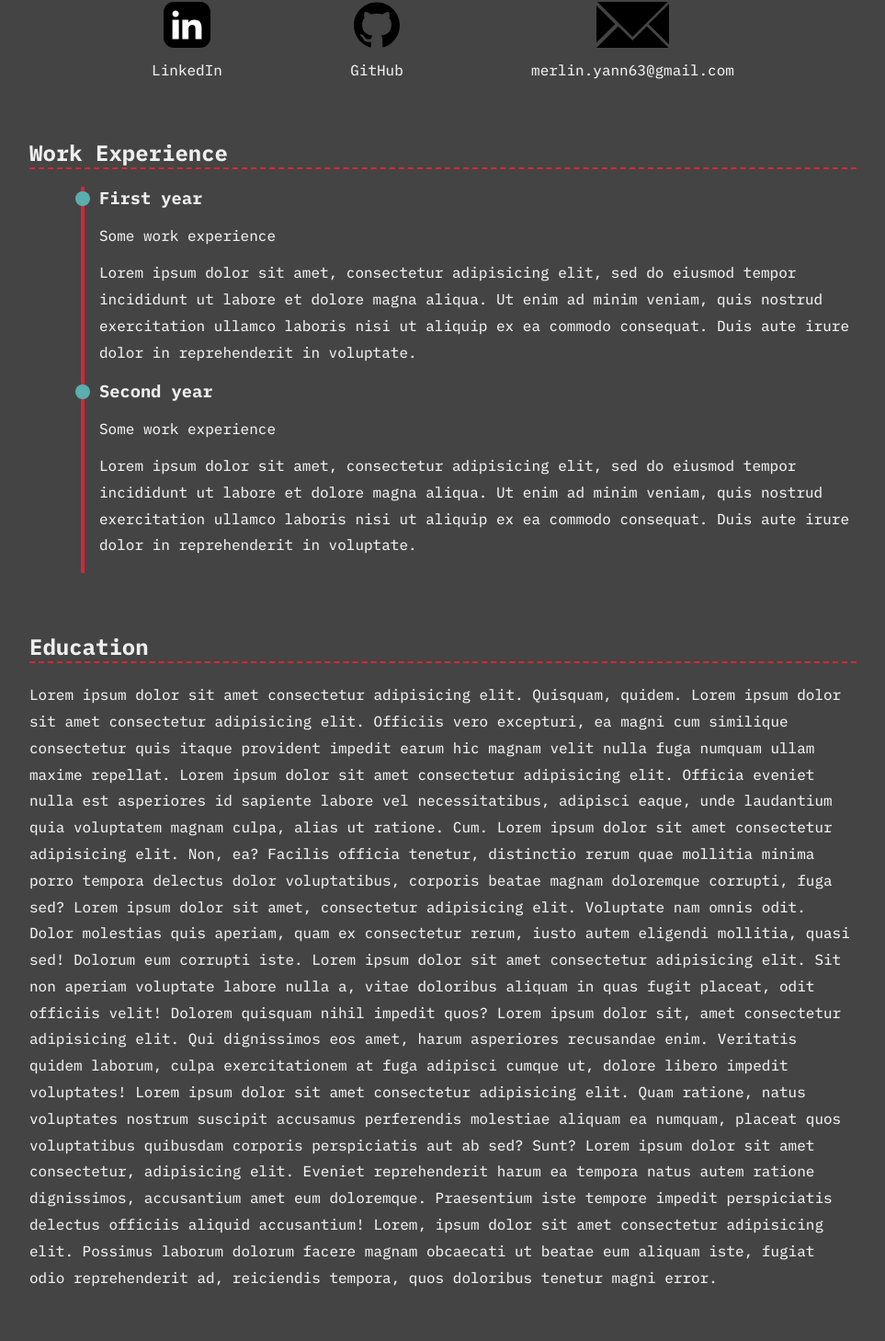
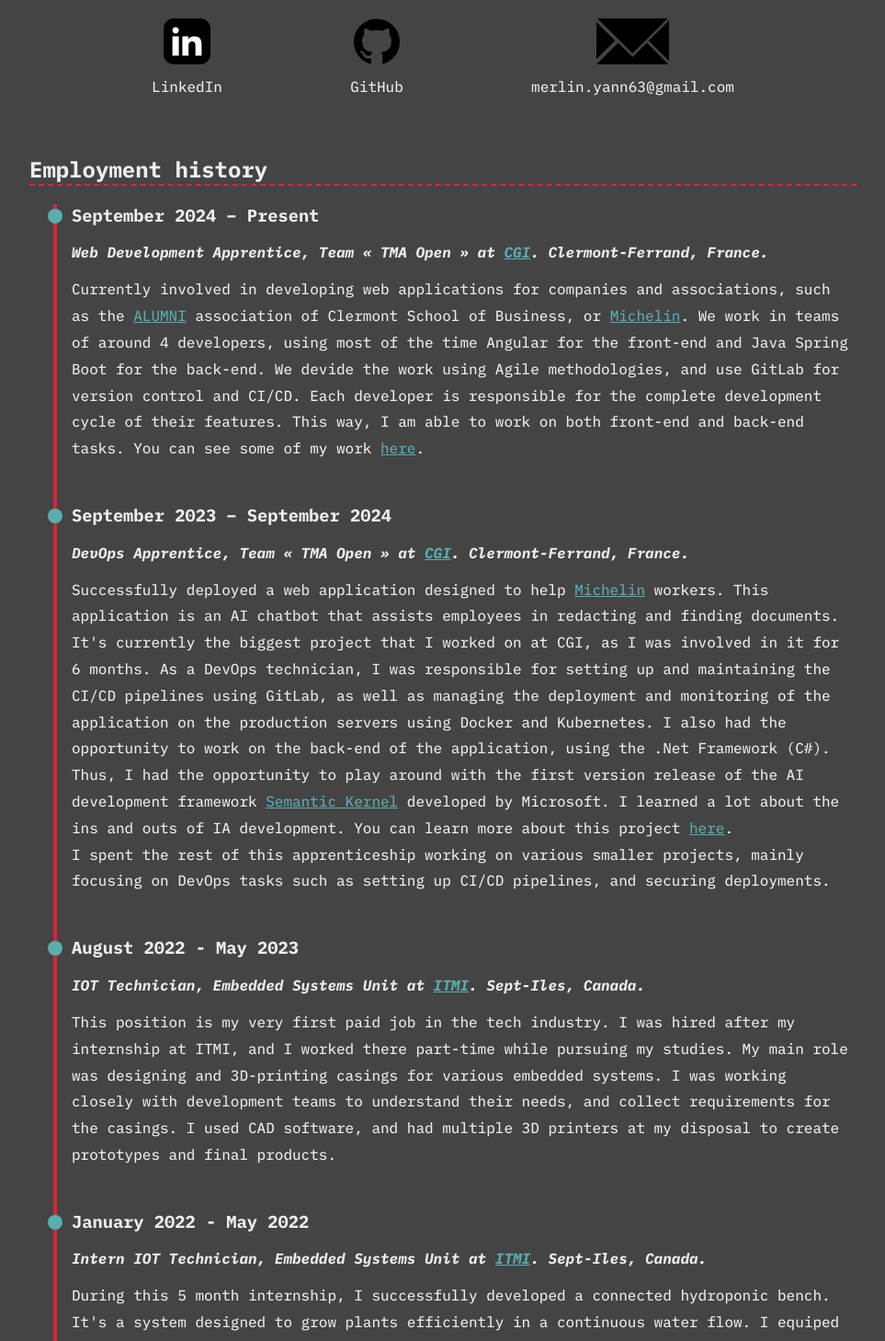
Before and after one commit to yamerlin/yannmerlin-website, an Angular app: page /curriculum-vitae in a window 1280 px wide. Shown: the part 673-2131 px from the top of the page at 92% size, without its empty margins (158-1121 px from the left). Built offline with nearby package versions, Linux system fonts and the light colour scheme.

Commit message:
Work experience timeline in progress

```diff
--- a/src/app/pro/curriculum-vitae/curriculum-vitae.html
+++ b/src/app/pro/curriculum-vitae/curriculum-vitae.html
@@ -5,10 +5,10 @@
     <div class="whoami-container">
         <p>
             My name is Yann, I am a 23 years old french computer engineering student at <a href="https://www.isima.fr/" target="_blank">ISIMA</a>.<br>
-            Thanks to work-study programs, I already have over 2 years of profesionnal experience at the company <a href="https://www.cgi.com/" target="_blank">CGI</a> where I'm currently working.<br>
+            Thanks to multiple work-study programs, I already have over 3 years of profesionnal experience, and I am currently working at the company <a href="https://www.cgi.com/" target="_blank">CGI</a>.<br>
             I want to become a full stack developer, or a DevOps engineer.<br>
             My main focus is to produce simple, clean and efficient code, with an attention to user experience and design.<br>
-            I enjoy working equally on the back end, front end, and the Ops side of development as well.<br>
+            I enjoy working equally on the back-end, front-end, and the Ops side of development as well.<br>
         </p>
         <img src="images/profile-pic-resized.jpg" alt="Profile Picture">
     </div>
@@ -57,7 +57,7 @@
         </div>
     </div>
     <br>
-    <h3>Contact me :</h3>
+    <p>Contact me :</p>
     <div class="social-container">
         <div class="social-logos-texts">
             <a href="https://www.linkedin.com/in/yamerlin/" target="_blank">
@@ -80,28 +80,77 @@
     </div>
 </div>
 
-<div id ="work-experience" class="section">
-    <h2>Work Experience</h2>
+<div id ="employment-history" class="section">
+    <h2>Employment history</h2>
 
     <div class="timeline-container">
 
         <div class="timeline-block">
             <div class="marker"></div>
             <div class="timeline-content">
-                <h3>First year</h3>
-                <span>Some work experience</span>
-                <p>Lorem ipsum dolor sit amet, consectetur adipisicing elit, sed do eiusmod tempor incididunt ut labore et dolore magna aliqua. Ut enim ad minim veniam, quis nostrud exercitation ullamco laboris nisi ut aliquip ex ea commodo consequat. Duis aute irure
-                dolor in reprehenderit in voluptate.</p>
+                <h3>September 2024 – Present</h3>
+                <i><b>Web Development Apprentice, Team « TMA Open » at <a href="https://www.cgi.com/" target="_blank">CGI</a>. Clermont-Ferrand, France.</b></i>
+                <p>
+                Currently involved in developing web applications for companies
+                and associations, such as the <a href="https://www.clermont-sb-alumni.fr/" target="_blank">ALUMNI</a> association
+                of Clermont School of Business, or <a href="https://www.michelin.com/" target="_blank">Michelin</a>.
+                We work in teams of around 4 developers, using most of the time Angular for the front-end and Java Spring Boot for the back-end.
+                We devide the work using Agile methodologies, and use GitLab for version control and CI/CD.
+                Each developer is responsible for the complete development cycle of their features. This way, I am able to work on both front-end and back-end tasks.
+                You can see some of my work <a href="#projects">here</a>.
+                </p>
             </div>
         </div>
 
         <div class="timeline-block">
             <div class="marker"></div>
             <div class="timeline-content">
-                <h3>Second year</h3>
-                <span>Some work experience</span>
-                <p>Lorem ipsum dolor sit amet, consectetur adipisicing elit, sed do eiusmod tempor incididunt ut labore et dolore magna aliqua. Ut enim ad minim veniam, quis nostrud exercitation ullamco laboris nisi ut aliquip ex ea commodo consequat. Duis aute irure
-                dolor in reprehenderit in voluptate.</p>
+                <h3>September 2023 – September 2024</h3>
+                <i><b> DevOps Apprentice, Team « TMA Open » at <a href="https://www.cgi.com/" target="_blank">CGI</a>. Clermont-Ferrand, France.</b></i>
+                <p>
+                Successfully deployed a web application designed to
+                help <a href="https://www.michelin.com/" target="_blank">Michelin</a>
+                workers. This application is an AI chatbot that assists employees in redacting and finding
+                documents. It's currently the biggest project that I worked on at CGI, as I was involved
+                in it for 6 months. As a DevOps technician, I was responsible for setting up and maintaining
+                the CI/CD pipelines using GitLab, as well as managing the deployment and monitoring of the
+                application on the production servers using Docker and Kubernetes.
+                I also had the opportunity to work on the back-end of the application, using the .Net Framework (C#).
+                Thus, I had the opportunity to play around with the first version release of the AI development framework <a href="https://github.com/microsoft/semantic-kernel" target="_blank">Semantic Kernel</a>
+                developed by Microsoft.
+                I learned a lot about the ins and outs of IA development.
+                You can learn more about this project <a href="#projects">here</a>.
+                <br>I spent the rest of this apprenticeship working on various smaller projects,
+                mainly focusing on DevOps tasks such as setting up CI/CD pipelines, and securing deployments.
+                </p>
+            </div>
+        </div>
+
+        <div class="timeline-block">
+            <div class="marker"></div>
+            <div class="timeline-content">
+                <h3>August 2022 - May 2023</h3>
+                <i><b>IOT Technician, Embedded Systems Unit at <a href="https://www.itmi.ca/" target="_blank">ITMI</a>. Sept-Iles, Canada.</b></i>
+                <p>
+                This position is my very first paid job in the tech industry.
+                I was hired after my internship at ITMI, and I worked there part-time while pursuing
+                my studies. My main role was designing and 3D-printing casings for various embedded systems.
+                I was working closely with development teams to understand their needs, and collect requirements for the casings.
+                I used CAD software, and had multiple 3D printers at my disposal to create prototypes and final products.
+                </p>
+            </div>
+        </div>
+
+        <div class="timeline-block">
+            <div class="marker"></div>
+            <div class="timeline-content">
+                <h3>January 2022 - May 2022</h3>
+                <i><b>Intern IOT Technician, Embedded Systems Unit at <a href="https://www.itmi.ca/" target="_blank">ITMI</a>. Sept-Iles, Canada.</b></i>
+                <p>During this 5 month internship, I successfully developed a connected
+                hydroponic bench. It's a system designed to grow plants efficiently in a
+                continuous water flow. I equiped this bench with IoT sensors, and implemented
+                real-time monitoring, using microcontrollers and a data visualization system.
+                See more about this project <a href="#projects">here</a>.</p>
             </div>
         </div>
     </div>
--- a/src/app/pro/curriculum-vitae/curriculum-vitae.scss
+++ b/src/app/pro/curriculum-vitae/curriculum-vitae.scss
@@ -1,6 +1,7 @@
 app-header-nav {
     position: sticky;
     top: 5px;
+    z-index: 10;
 }
 
 .section {
@@ -11,6 +12,7 @@ app-header-nav {
 
 h2 {
     border-bottom: 2px dashed var(--secondary-color);
+    margin-bottom: 20px;
 }
 
 h3 {
@@ -72,10 +74,10 @@ h3 {
 }
 
 .timeline-container {
-    z-index: -1;
+    z-index: 0;
     position: relative;
     overflow: hidden;
-    margin-left: 50px;
+    margin-left: 20px;
 }
 
 // Line in the timeline
@@ -87,7 +89,6 @@ h3 {
     width: 4px;
     height: 100%;
     background: var(--secondary-color);
-    z-index: -1;
 }
 
 .timeline-block {
@@ -103,8 +104,15 @@ h3 {
     min-height: 16px;
     border-radius: 50%;
     background: var(--tertiary-color);
+    z-index: 1;
 }
 
 .timeline-content {
     padding-left: 10px;
+    padding-bottom: 30px;
 }
+
+//The last block does not need bottom padding
+.timeline-block:last-child .timeline-content {
+    padding-bottom: 0;
+}
--- a/src/app/pro/header-nav/header-nav.html
+++ b/src/app/pro/header-nav/header-nav.html
@@ -1,7 +1,7 @@
 <div class="header-container">
 
     <a href="#whoami">Whoami</a>
-    <a href="#work-experience">Work experience</a>
+    <a href="#employment-history">Employment history</a>
     <a href="#education">Education</a>
     <a href="#projects">Projects</a>
     <a href="#hobbies">Hobbies & interests</a>
```
